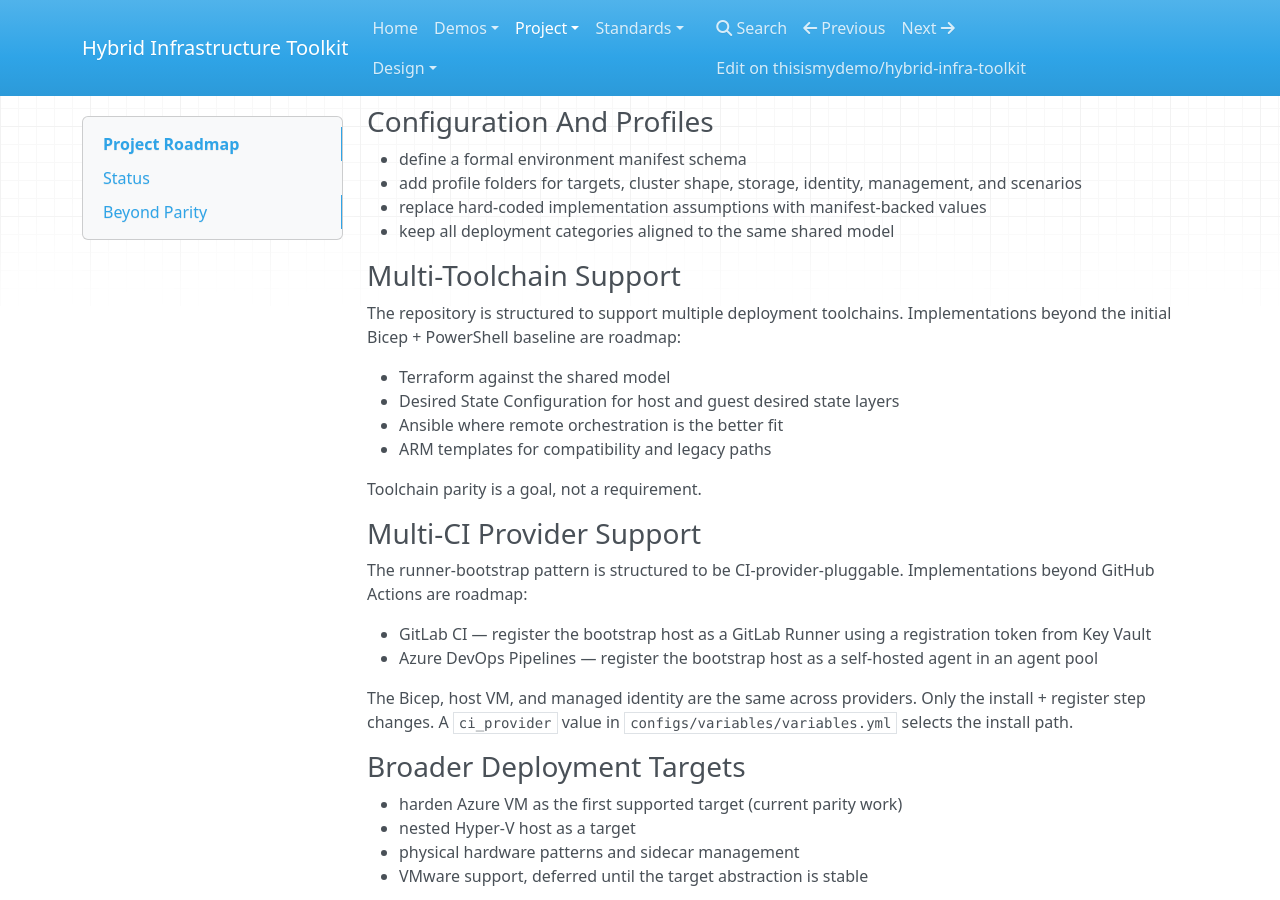
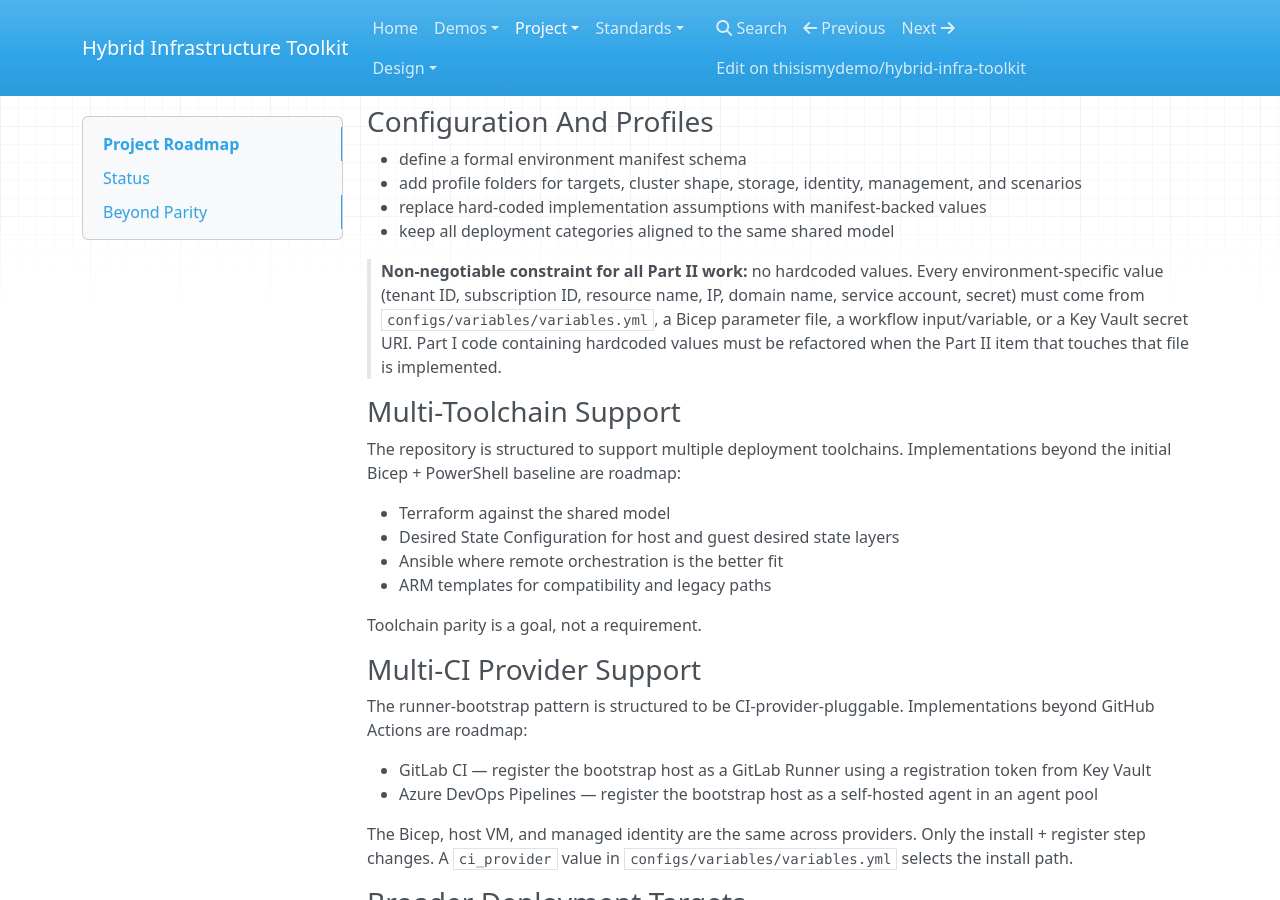
Before and after one commit to thisismydemo/hybrid-infra-toolkit, an MkDocs documentation site: the page built from docs/project/roadmap.md, in a window 1280 px wide and 900 px high, scrolled down 1021 px. Built offline with MkDocs 1.6.1, drawn with Linux system fonts in a browser that asks for light colours; nearby versions of some CDN libraries.

Commit message:
plan: add no-hardcoded-values constraint to Part II
Part I gets a pass on literals already in the copied code.
All Part II work, and any Part I file touched by a Part II item,
must source every varying value from variables.yml, Bicep params,
workflow inputs, or KV secret URIs - never embedded literals.

```diff
--- a/docs/project/roadmap.md
+++ b/docs/project/roadmap.md
@@ -40,6 +40,8 @@ This must be designed before any of the items below ship.
 - add profile folders for targets, cluster shape, storage, identity, management, and scenarios
 - replace hard-coded implementation assumptions with manifest-backed values
 - keep all deployment categories aligned to the same shared model
+
+> **Non-negotiable constraint for all Part II work:** no hardcoded values. Every environment-specific value (tenant ID, subscription ID, resource name, IP, domain name, service account, secret) must come from `configs/variables/variables.yml`, a Bicep parameter file, a workflow input/variable, or a Key Vault secret URI. Part I code containing hardcoded values must be refactored when the Part II item that touches that file is implemented.
 
 ### Multi-Toolchain Support
 
```
Also changed, not shown: planning/planning.md (+4 -0 lines).
